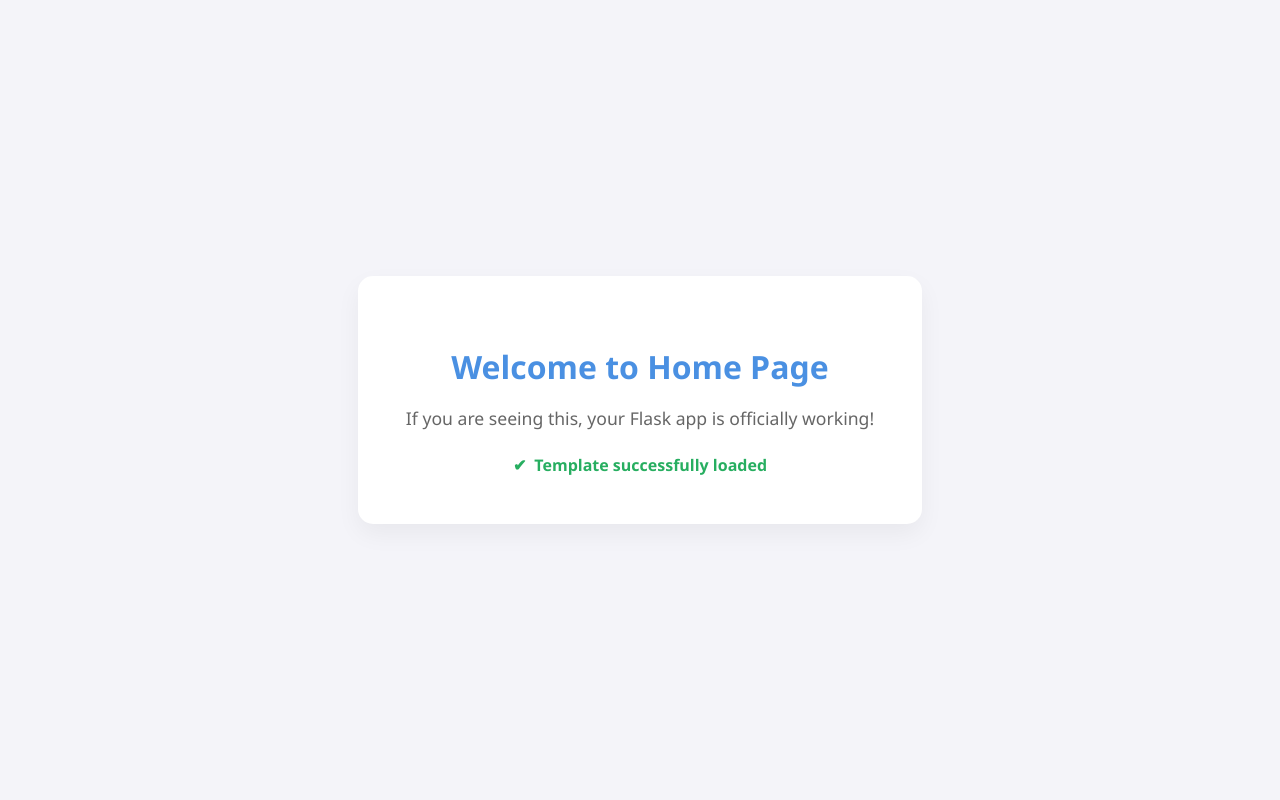
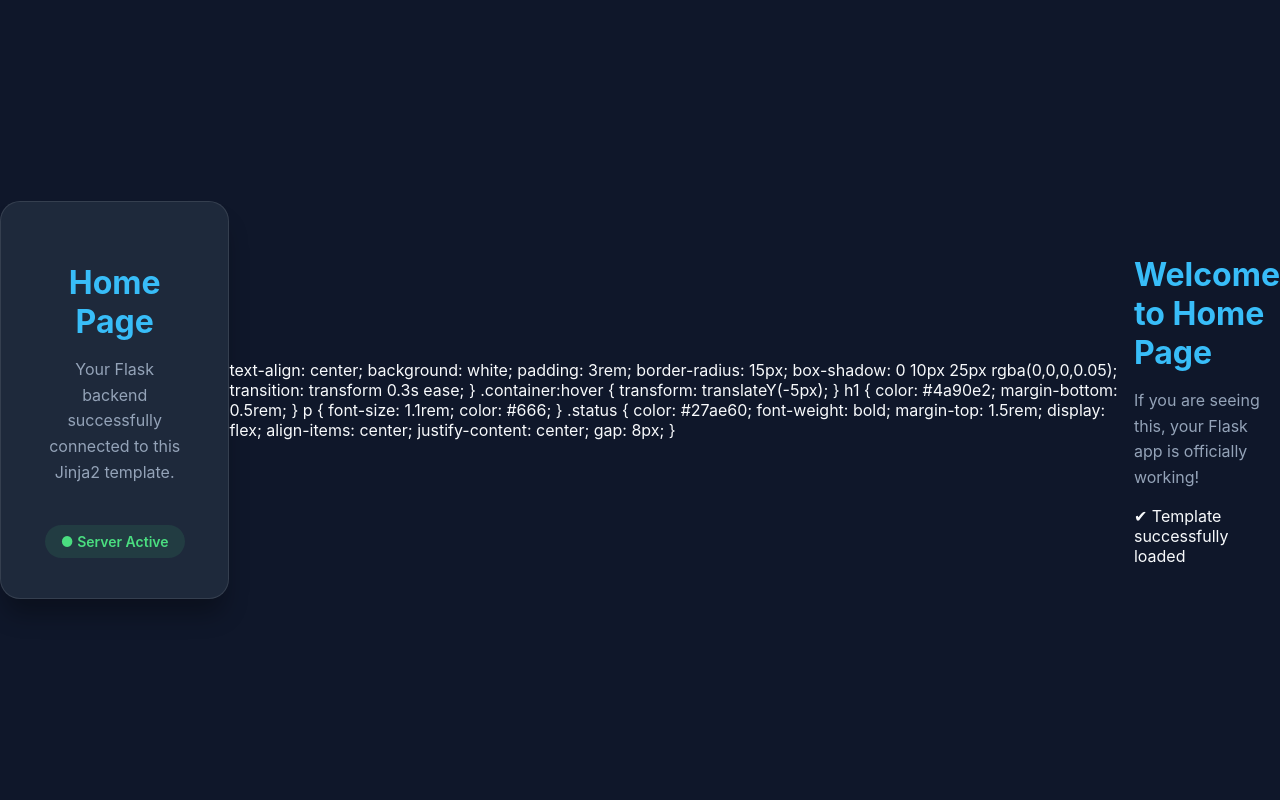
Before and after one commit to Aditi-s26/abcd, a Flask app: page / in a window 1280 px wide. Run offline with Flask 3, Linux system fonts and the light colour scheme.

Commit message:
Update index.html

```diff
--- a/web_app/templates/index.html
+++ b/web_app/templates/index.html
@@ -1,21 +1,65 @@
-<!DOCTYPE html>
+<!DOCTYPE html><!DOCTYPE html>
 <html lang="en">
 <head>
     <meta charset="UTF-8">
     <meta name="viewport" content="width=device-width, initial-scale=1.0">
     <title>{{ title }}</title>
     <style>
+        :root {
+            --bg: #0f172a;
+            --card: #1e293b;
+            --text: #f8fafc;
+            --accent: #38bdf8;
+            --success: #4ade80;
+        }
         body {
-            font-family: 'Segoe UI', system-ui, -apple-system, sans-serif;
-            background-color: #f4f4f9;
-            color: #333;
+            font-family: 'Inter', system-ui, sans-serif;
+            background-color: var(--bg);
+            color: var(--text);
             display: flex;
             justify-content: center;
             align-items: center;
             height: 100vh;
             margin: 0;
         }
-        .container {
+        .card {
+            background: var(--card);
+            padding: 2.5rem;
+            border-radius: 20px;
+            border: 1px solid rgba(255,255,255,0.1);
+            text-align: center;
+            max-width: 400px;
+            box-shadow: 0 20px 25px -5px rgba(0,0,0,0.3);
+        }
+        h1 {
+            font-size: 2rem;
+            margin-bottom: 1rem;
+            color: var(--accent);
+        }
+        p {
+            color: #94a3b8;
+            line-height: 1.6;
+        }
+        .badge {
+            display: inline-block;
+            margin-top: 1.5rem;
+            padding: 0.5rem 1rem;
+            background: rgba(74, 222, 128, 0.1);
+            color: var(--success);
+            border-radius: 99px;
+            font-size: 0.875rem;
+            font-weight: 600;
+        }
+    </style>
+</head>
+<body>
+    <div class="card">
+        <h1>{{ title }}</h1>
+        <p>Your Flask backend successfully connected to this Jinja2 template.</p>
+        <div class="badge">● Server Active</div>
+    </div>
+</body>
+</html>
             text-align: center;
             background: white;
             padding: 3rem;
```
